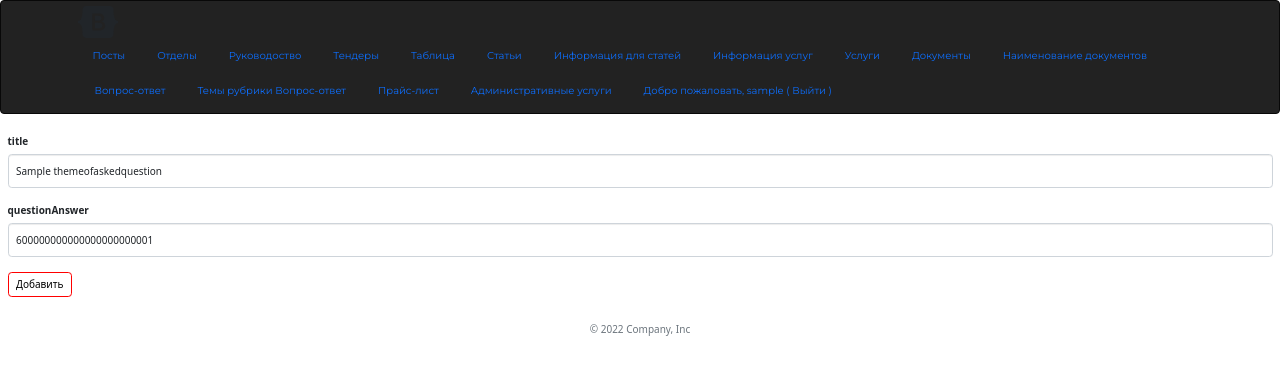
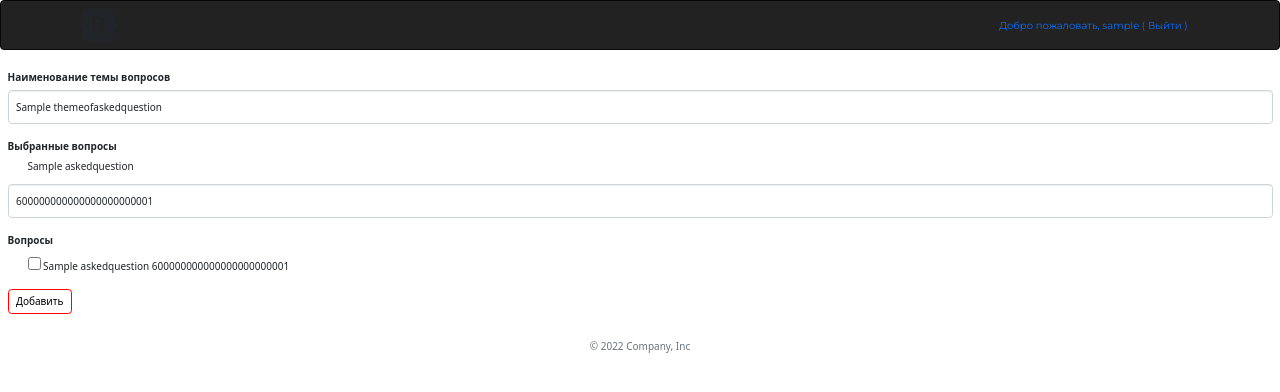
Before and after one commit to elizavetachizh/backend-mingas, a Node server app: page /admin/admin_themes/edit-themes/600000000000000000000001 in a window 1280 px wide. Shown: the top 392 px of the page. Run offline with Node 20, Linux system fonts and the light colour scheme; a user stored in the database is signed in; tables that the repository leaves empty hold one stand-in row (values such as "Sample post"); some libraries are stand-ins or nearby versions.

Commit message:
feat: add functional to project

```diff
--- a/routes/admin/admin_management.js
+++ b/routes/admin/admin_management.js
@@ -117,10 +117,12 @@ router.get("/edit-men/:id", isAdmin, function (req, res) {
           errors: errors,
           fullName: men.fullName,
           position: men.position,
-          department: departamnets,
+          departments: departamnets,
+          department: men.department,
           image: men.image,
           id: men._id,
         });
+        console.log(men.department);
       }
     });
   });
--- a/routes/admin/admin_themeOfAskedQuestions.js
+++ b/routes/admin/admin_themeOfAskedQuestions.js
@@ -4,6 +4,7 @@ const SeparationDocs = require("../../models/separationDocuments");
 const { isAdmin } = require("../../config/auth");
 const alert = require("alert");
 const ThemeOfAskedQuestions = require("../../models/themeOfAskedQuestions");
+const AskedQuestions = require("../../models/askedQuestions");
 
 router.get("/", isAdmin, function (req, res) {
   var count;
@@ -86,7 +87,7 @@ router.get("/edit-themes/:id", isAdmin, function (req, res) {
   var errors;
   if (req.session.errors) errors = req.session.errors;
   req.session.errors = null;
-
+  AskedQuestions.find(function (err, questions) {
     ThemeOfAskedQuestions.findById(req.params.id, function (err, themes) {
       if (err) {
         console.log(err);
@@ -97,8 +98,12 @@ router.get("/edit-themes/:id", isAdmin, function (req, res) {
           title: themes.title,
           questionAnswer: themes.questionAnswer,
           id: themes._id,
+          listOfQuestionAnswer: questions,
         });
+        console.log(themes.questionAnswer)
+        console.log(questions)
       }
+    });
   });
 });
 
@@ -117,7 +122,9 @@ router.post("/edit-themes/:id", function (req, res) {
     req.session.errors = errors;
     res.redirect("/admin/admin_themes/edit-themes/" + id);
   } else {
-    ThemeOfAskedQuestions.findOne({ title: title, _id: { $ne: id } }, function (err, themes) {
+    ThemeOfAskedQuestions.findOne(
+      { title: title, _id: { $ne: id } },
+      function (err, themes) {
         if (err) return console.log(err);
         if (themes) {
           res.redirect("/admin/admin_themes");
@@ -135,7 +142,8 @@ router.post("/edit-themes/:id", function (req, res) {
             });
           });
         }
-    });
+      }
+    );
   }
 });
 
--- a/routes/index.js
+++ b/routes/index.js
@@ -3,6 +3,7 @@ var router = express.Router();
 
 /* GET home page. */
 router.get("/", function (req, res, next) {
-  res.send("Home Page");
+  // res.send("Панель администратора");
+  res.redirect("/admin");
 });
 module.exports = router;
--- a/views/admin/admin_departament.ejs
+++ b/views/admin/admin_departament.ejs
@@ -22,7 +22,11 @@
                  <td><%= el.description %></td>
                  <td><%= el.schedule %></td>
                  <td><%= el.contacts %></td>
-                <td><%= el.nameMen %></td>
+                <td> <% nameMen.map(function(men){ %>
+                        <% if(el.nameMen === men._id.toString()) {%>
+                           <p> <%= men.fullName %></p>
+                        <% }%>
+                    <% }); %></td>
                 <td><a href="/admin/admin_departament/edit-departament/<%= el._id %>">edit</a></td>
                 <td><a class="confirmDeletion" href="/admin/admin_departament/delete-departament/<%= el._id %>">delete</a></td>
             </tr>
--- a/views/admin/admin_description.ejs
+++ b/views/admin/admin_description.ejs
@@ -8,6 +8,7 @@
     <thead>
       <tr class="home">
           <th>id</th>
+          <th>link</th>
                   <th>nameDescription</th>
 
                   <th>inform</th>
@@ -19,6 +20,7 @@
             <% description.forEach(function(el){ %>
             <tr>
                 <td><%= el.id %></td>
+                <td>https://mingas.by/posts/<%= el.id %></td>
                 <td><%= el.nameDescription %></td>
 
                 <td><div style="width: 600px"><%= el.inform %></div></td>
--- a/views/admin/admin_themes.ejs
+++ b/views/admin/admin_themes.ejs
@@ -17,7 +17,7 @@
     <% themes.forEach(function(el){ %>
         <tr>
             <td><%= el.title %></td>
-            <td> <% el.questionAnswer.forEach(function(el){ %> <p><%= el %></p> <% }); %></td>
+            <td> <% el.questionAnswer.forEach(function(el){ %> <p><%= el.question %></p> <% }); %></td>
 
             <td><a href="/admin/admin_themes/edit-themes/<%= el._id %>">edit</a></td>
             <td><a class="confirmDeletion" href="/admin/admin_themes/delete-themes/<%= el._id %>">delete</a></td>
--- a/views/admin/edit_themes.ejs
+++ b/views/admin/edit_themes.ejs
@@ -1,15 +1,31 @@
 <form method="post" action="/admin/admin_themes/edit-themes/<%= id %>" enctype="multipart/form-data">
 
     <div class="form-group">
-        <label for="">title</label>
+        <label for="">Наименование темы вопросов</label>
         <input type="text" class="form-control" name="title" value="<%= title %>" placeholder="title">
     </div>
 
     <div class="form-group">
-        <label for="">questionAnswer</label>
+        <label for="">Выбранные вопросы</label>
+        <ul class="list-without-dots">
+            <% listOfQuestionAnswer.map(function(dep){ %>
+                <% questionAnswer.map(function(el){ %>
+                    <% if(el.toString() === dep._id.toString()) { %>
+                        <li><%= dep.question %></li>
+                    <% }%>
+                <% }); %>
+            <% }); %>
+        </ul>
         <input type="text" class="form-control" name="questionAnswer" value="<%= questionAnswer %>" placeholder="questionAnswer">
     </div>
-
+    <div class="form-group">
+        <label for="">Вопросы</label>
+        <ul class="list-without-dots">
+            <% listOfQuestionAnswer.forEach(function(dep){ %>
+                <li>  <input type="checkbox" name="department" value="<%= dep.question %>" > <%= dep.question %> <%= dep._id %></input></li>
+            <% }); %>
+        </ul>
+    </div>
     <button class="btn btn-default">Добавить</button>
 
 </form>
--- a/views/admin/page_admin.ejs
+++ b/views/admin/page_admin.ejs
@@ -3,6 +3,4 @@
 <%- content %>
 </p>
 </br>
-<h1>
-<%- title %>
-</h1>
+<h1>Панель администрирования</h1>
--- a/views/header.ejs
+++ b/views/header.ejs
@@ -17,21 +17,7 @@
  <ul class="nav nav-pills">
    <% if (user) { %>
      <% if (user && user.admin == 1) { %>
-        <li class="nav-item"><a href="/admin/admin_posts" class="nav-link">Посты</a></li>
-             <li class="nav-item"><a href="/admin/admin_departament" class="nav-link">Отделы</a></li>
-             <li class="nav-item"><a href="/admin/admin_management" class="nav-link">Руководоство</a></li>
-               <li class="nav-item"><a href="/admin/admin_tenders" class="nav-link">Тендеры</a></li>
-             <li class="nav-item"><a href="/admin/admin_table" class="nav-link">Таблица</a></li>
-               <li class="nav-item"><a href="/admin/admin_article" class="nav-link">Статьи</a></li>
-               <li class="nav-item"><a href="/admin/admin_mainpost" class="nav-link">Информация для статей</a></li>
-               <li class="nav-item"><a href="/admin/admin_description" class="nav-link">Информация услуг</a></li>
-               <li class="nav-item"><a href="/admin/admin_services" class="nav-link">Услуги</a></li>
-               <li class="nav-item"><a href="/admin/admin_documents" class="nav-link">Документы</a></li>
-             <li class="nav-item"><a href="/admin/admin_separations" class="nav-link">Наименование документов</a></li>
-             <li class="nav-item"><a href="/admin/admin_questions" class="nav-link">Вопрос-ответ</a></li>
-             <li class="nav-item"><a href="/admin/admin_themes" class="nav-link">Темы рубрики Вопрос-ответ</a></li>
-             <li class="nav-item"><a href="/admin/admin_prices" class="nav-link">Прайс-лист</a></li>
-             <li class="nav-item"><a href="/admin/admin_administration" class="nav-link">Административные услуги</a></li>
+         <p></p>
       <% }%>
   <% } %>
            <% if (user) { %>
@@ -40,6 +26,7 @@
            <li class="nav-item"> <a  class="nav-link" href="/admin/users/register">Регистрация</a></li>
             <li class="nav-item"> <a  class="nav-link" href="/admin/users/login">Войти</a></li>
             <% } %>
-         </ul></div>
+         </ul>
+    </div>
     </nav>
   </div>
```
Also changed, not shown: routes/admin/admin_departaments.js (+12 -6 lines), views/admin/edit_management.ejs (+5 -5 lines), views/index.ejs (+28 -7 lines). Lines whose indentation alone changed are shown as unchanged.
